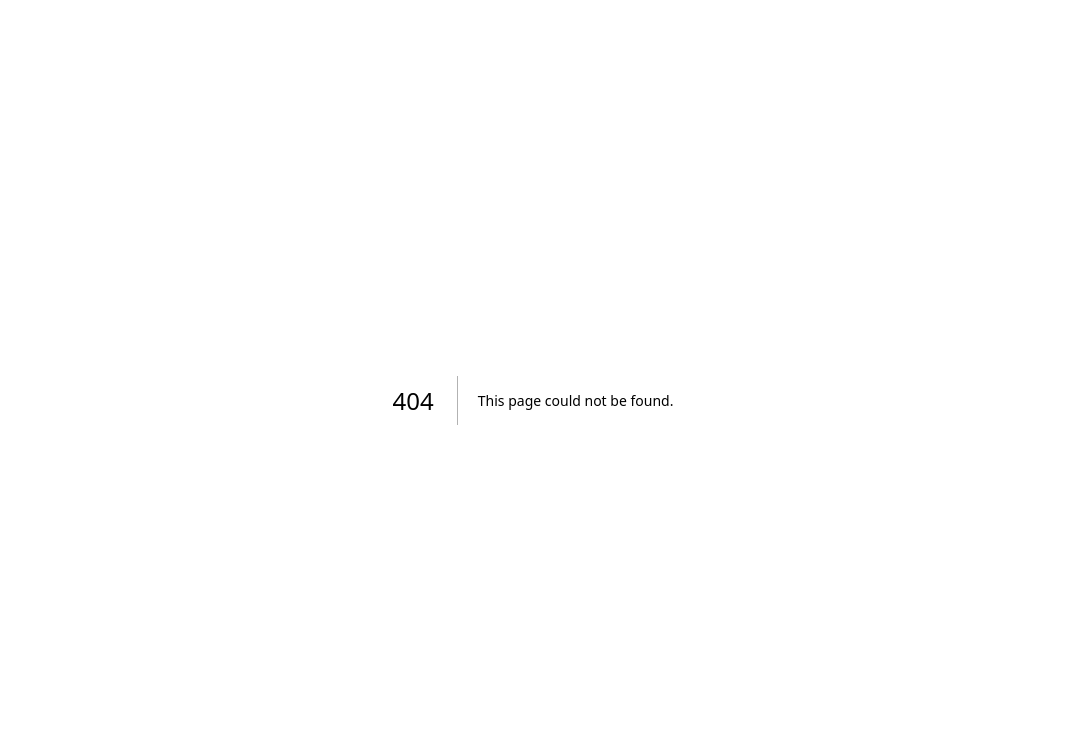
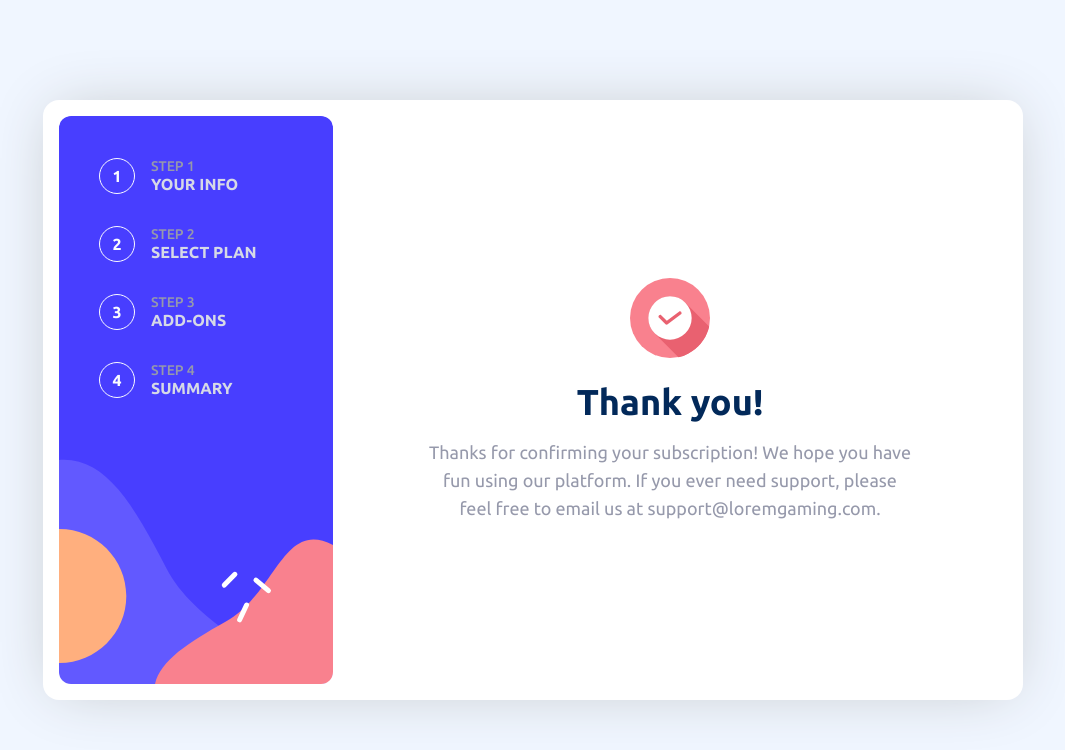
Before and after one commit to Carlos-Bolano/prueba-tecnica, a Next.js app: page /Form/step-5 in a window 1280 px wide. Before the commit this address had no page. Shown: the top 750 px of the page, without its empty margins (107-1172 px from the left). Built offline with nearby package versions, Linux system fonts and the light colour scheme.

Commit message:
feat(form): add thank you page after submission
Introduces a dedicated page to confirm form completion and thank users, enhancing the user experience.
Displays a confirmation message and provides contact information for support.

```diff
--- /dev/null
+++ b/app/Form/step-5/page.tsx
@@ -0,0 +1,23 @@
+import FormLayout from "../FormLayout";
+import Image from "next/image";
+
+const FormStepFivePage = () => {
+  return (
+    <FormLayout className="justify-center items-center">
+      <Image
+        className="size-[80px] mx-auto mb-6"
+        src="/images/icon-thank-you.svg"
+        alt="thank you"
+        width={100}
+        height={100}
+      />
+      <h1 className="text-4xl font-bold text-primary-navyBlue mb-4 text-center">Thank you!</h1>
+      <p className="text-neutral-coolGray text-lg text-center">
+        Thanks for confirming your subscription! We hope you have fun using our platform. If you ever need
+        support, please feel free to email us at support@loremgaming.com.
+      </p>
+    </FormLayout>
+  );
+};
+
+export default FormStepFivePage;
```
